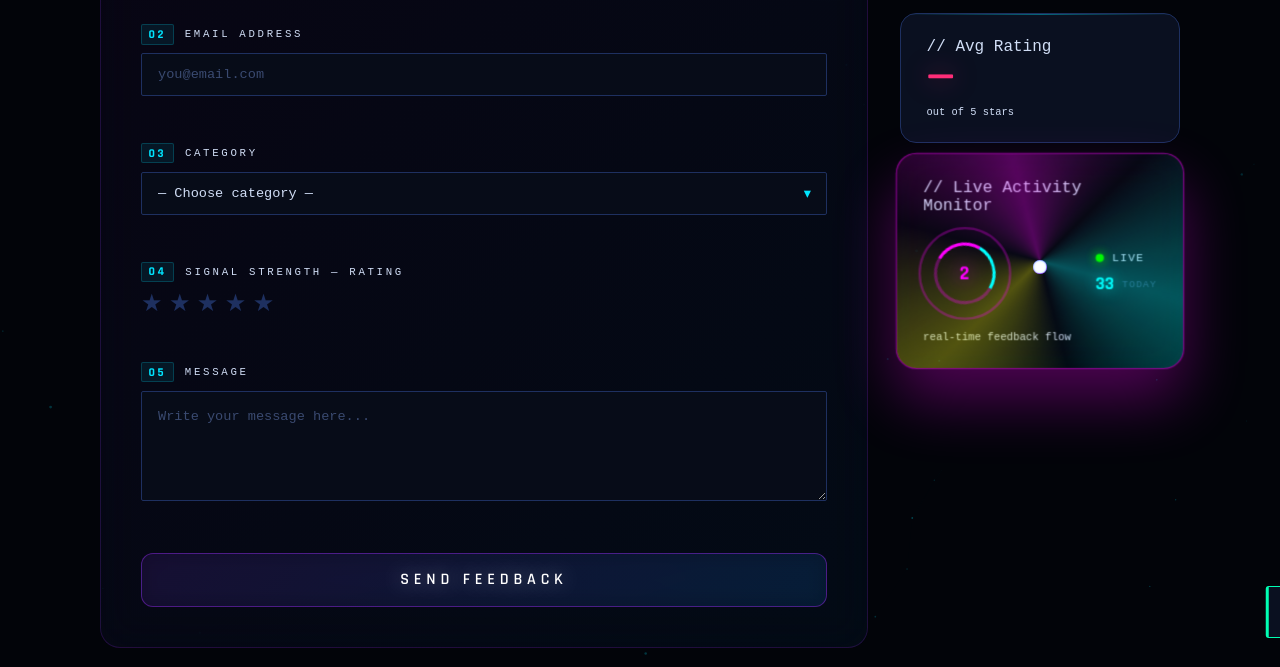
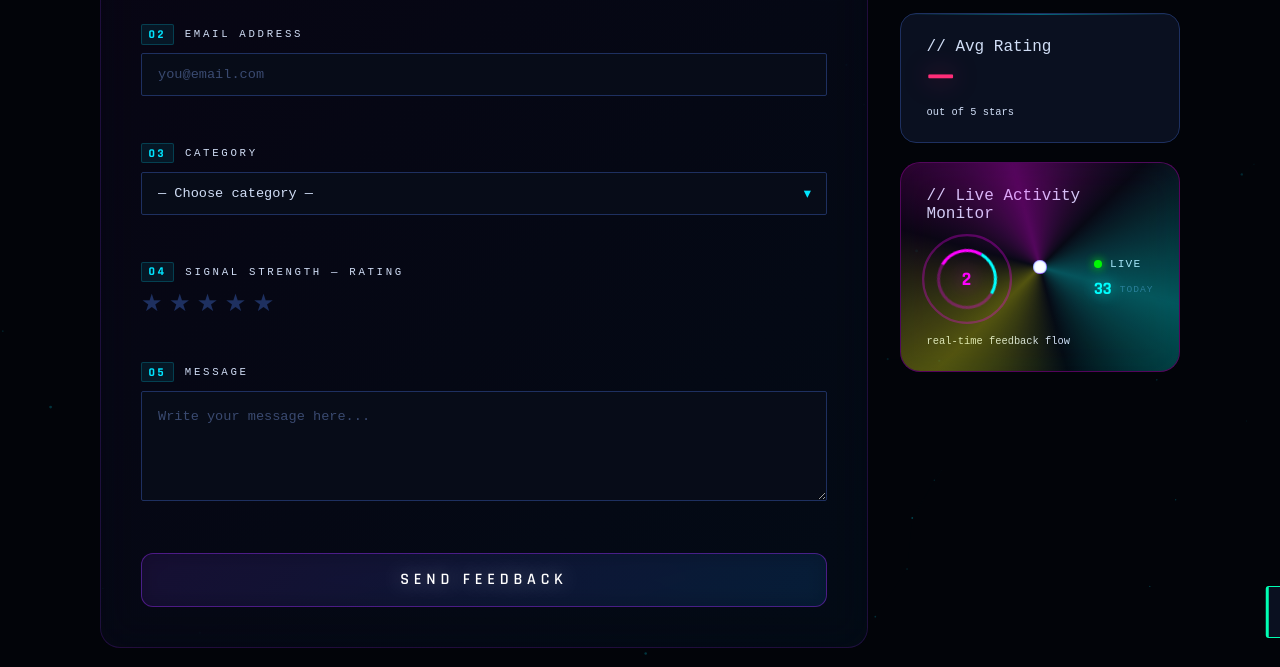
Before and after one commit to shivjaiswal599-stack/feedbackform_project_finl-review, a website: page index.html in a window 1280 px wide. In both pictures the pointer is over the element 1040 px from the left and 1742 px from the top of the page. Shown: the part 1491-2158 px from the top of the page. Drawn offline with Linux system fonts and the light colour scheme; no server answers.

Commit message:
Remove hover effect from Live Activity Monitor card

```diff
--- a/style.css
+++ b/style.css
@@ -487,9 +487,9 @@
 }
 
 .activity-monitor-card:hover {
-  transform: translateY(-6px) scale(1.03);
-  box-shadow: 0 30px 60px rgba(255, 0, 255, 0.3);
-  border-color: rgba(255, 0, 255, 0.6);
+  transform: none;
+  box-shadow: none;
+  border-color: rgba(255, 0, 255, 0.3);
 }
 
 @keyframes crazy-rotate {
```
